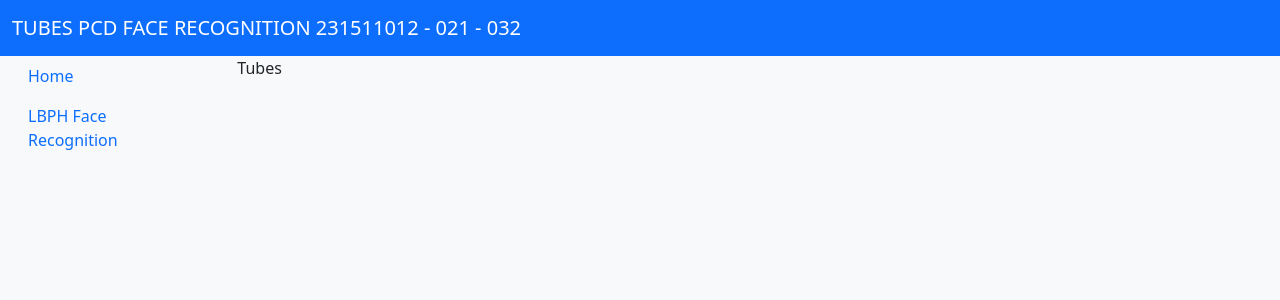
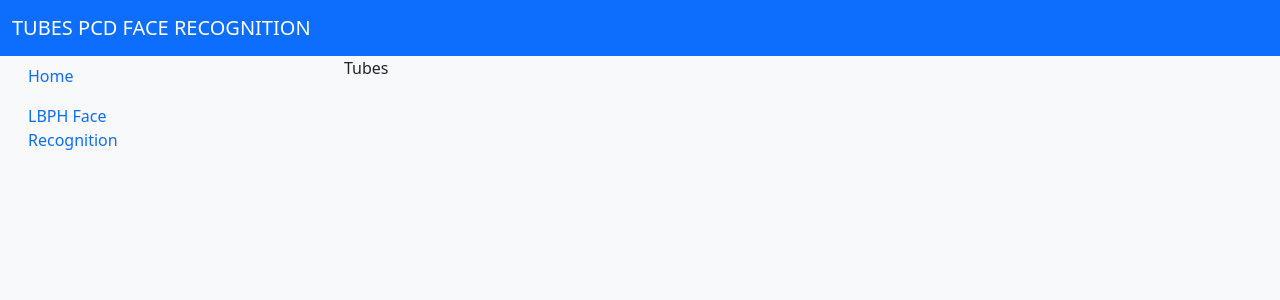
Before and after one commit to ReivnNaufl/Tubes-PCD-Face-Recognition, a FastAPI app: page / in a window 1280 px wide. Shown: the top 300 px of the page. Run offline with FastAPI, Linux system fonts and the light colour scheme; parts of the project's set-up code (start-up, migrations or seed data) failed here and were passed over.

Commit message:
fix frontend lpbh

```diff
--- a/templates/base.html
+++ b/templates/base.html
@@ -3,16 +3,32 @@
   <head>
     <meta charset="UTF-8" />
     <meta name="viewport" content="width=device-width, initial-scale=1.0" />
-    <title>{% block title %}TUBES PCD FACE RECOGNITION 231511012 - 021 - 032{% endblock %}</title>
+    <title>{% block title %}TUBES PCD FACE RECOGNITION{% endblock %}</title>
     <link
       href="https://cdn.jsdelivr.net/npm/bootstrap@5.3.0/dist/css/bootstrap.min.css"
       rel="stylesheet"
     />
+    <style>
+      main {
+        padding: 0 !important;
+      }
+      html, body {
+        height: 100%;
+      }
+      .sidebar {
+        height: 100vh;
+        position: fixed;
+      }
+      .main-content {
+        margin-left: 25%;
+        width: 75%;
+      }
+    </style>
   </head>
   <body class="bg-light">
     <nav class="navbar navbar-expand-lg navbar-dark bg-primary">
       <div class="container-fluid">
-        <a class="navbar-brand" href="/">TUBES PCD FACE RECOGNITION 231511012 - 021 - 032</a>
+        <a class="navbar-brand" href="/">TUBES PCD FACE RECOGNITION</a>
       </div>
     </nav>
     <div class="container-fluid">
@@ -22,7 +38,7 @@
           <div class="position-sticky">
             <ul class="nav flex-column">
               <li class="nav-item">
-                <a class="nav-link active" aria-current="page" href="/">Home</a>
+                <a class="nav-link active" href="/">Home</a>
               </li>
               <li class="nav-item">
                 <a class="nav-link" href="/lbph/">LBPH Face Recognition</a>
@@ -32,7 +48,7 @@
         </nav>
 
         <!-- Main Content -->
-        <main class="col-md-9 ms-sm-auto col-lg-10 px-md-4">
+        <main class="col-md-9 ms-sm-auto col-lg-10 px-md-4 main-content">
           {% block content %}{% endblock %}
         </main>
       </div>
```
Also changed, not shown: templates/lbph.html (+45 -33 lines).
